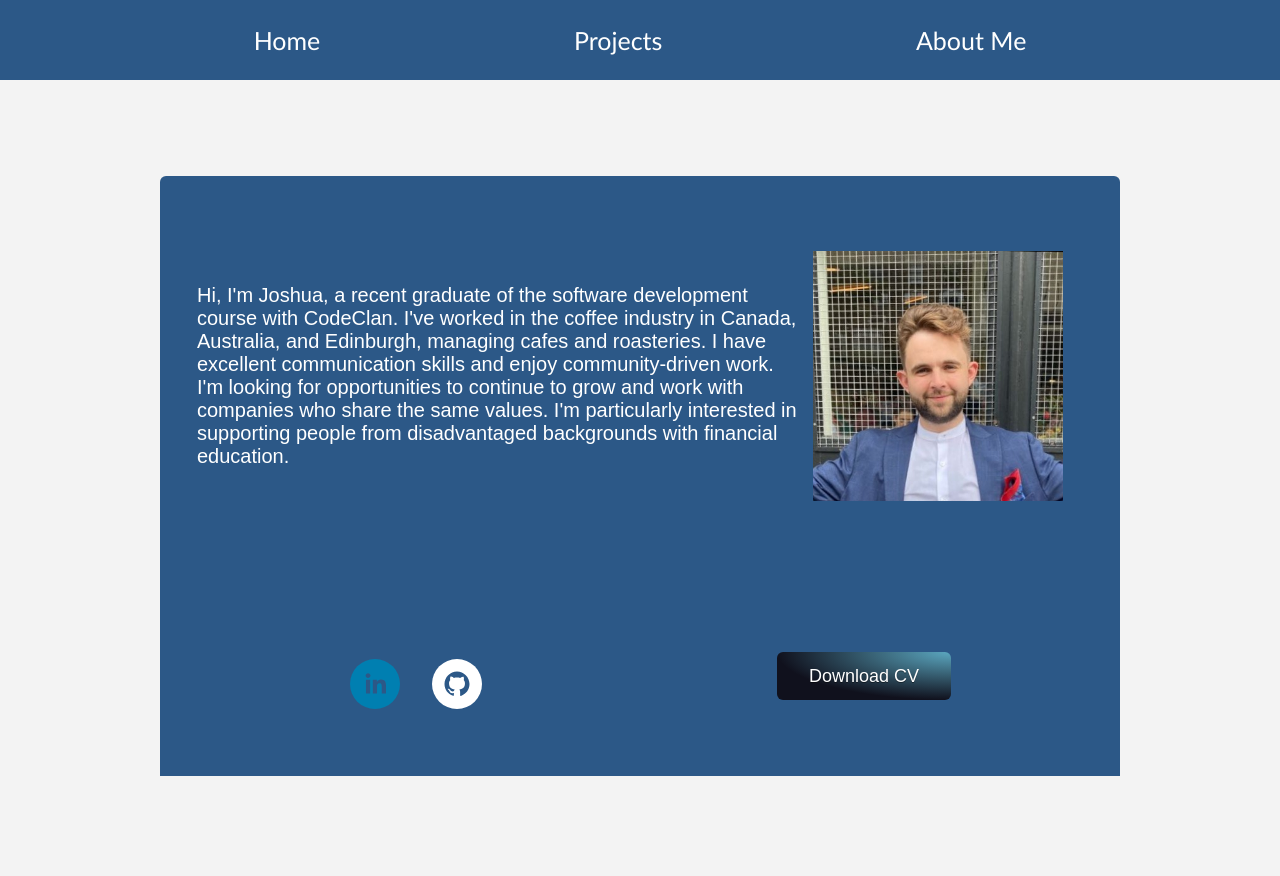
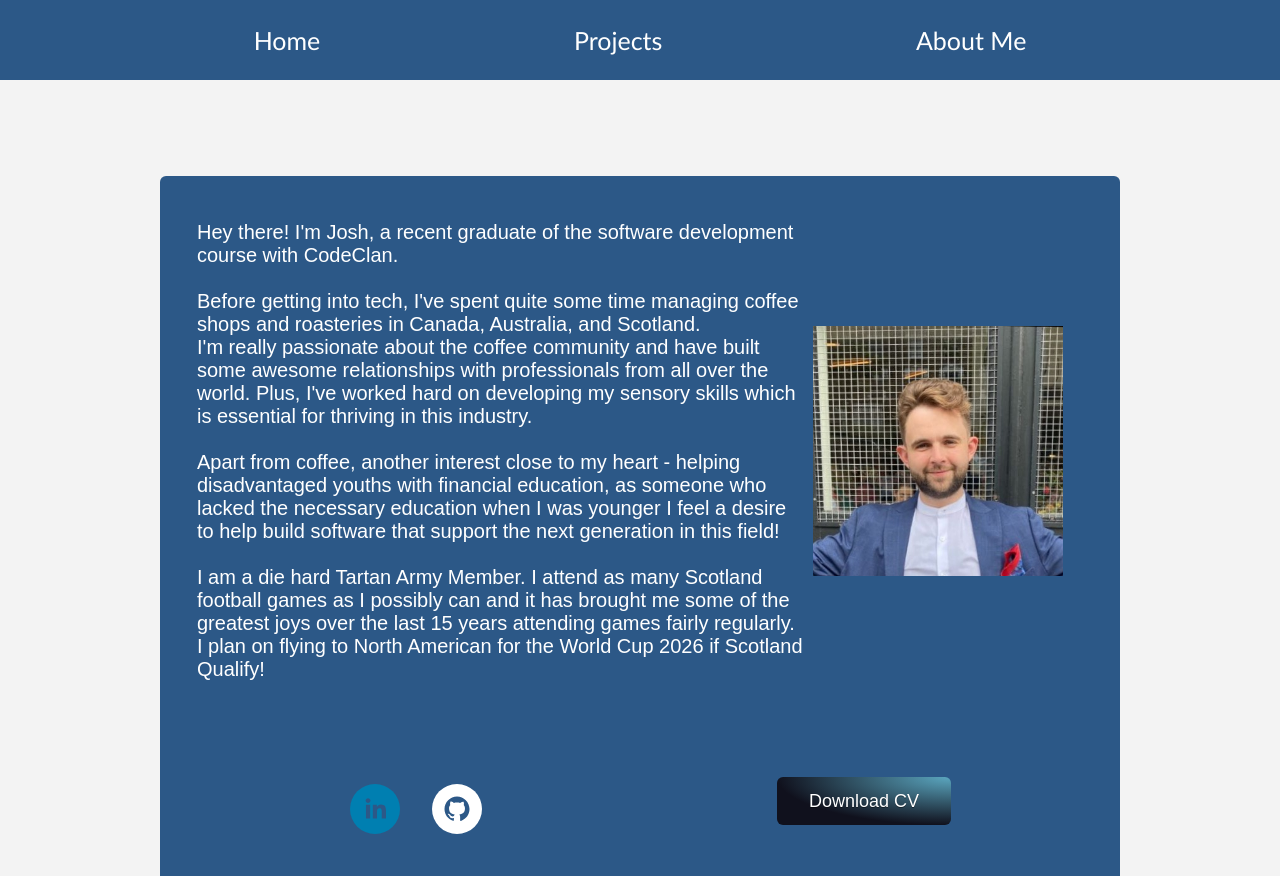
Before and after one commit to MackieJG/portfolio, a Next.js app: page /profile in a window 1280 px wide. Before the commit the page ends 800 px from the top, so only its background shows below. Built offline with nearby package versions, Linux system fonts and the light colour scheme.

Commit message:
Updating profile

```diff
--- a/src/pages/profile.js
+++ b/src/pages/profile.js
@@ -13,10 +13,17 @@ export default function Profile() {
                 <div className={styles.container}>
                     <div className={styles.profile}>
                         <p>
-                        Hi, I'm Joshua, a recent graduate of the software development course with CodeClan.
-                        I've worked in the coffee industry in Canada, Australia, and Edinburgh, managing cafes and roasteries.
-                        I have excellent communication skills and enjoy community-driven work. I'm looking for opportunities
-                        to continue to grow and work with companies who share the same values. I'm particularly interested in supporting people from disadvantaged backgrounds with financial education.
+                        Hey there! I'm Josh, a recent graduate of the software development course with CodeClan.<br></br><br></br>
+                        Before getting into tech, I've spent quite some time managing coffee shops and roasteries in Canada, Australia, and Scotland.<br></br>
+
+                        I'm really passionate about the coffee community and have built some awesome relationships with professionals from all over the world.
+                        Plus, I've worked hard on developing my sensory skills which is essential for thriving in this industry.<br></br><br></br>
+
+                        Apart from coffee, another interest close to my heart - helping disadvantaged youths with financial education,
+                        as someone who lacked the necessary education when I was younger I feel a desire to help build software that support the next generation in this field!<br></br><br></br>
+
+                        I am a die hard Tartan Army Member. I attend as many Scotland football games as I possibly can and it has brought me some of the greatest joys over the last 15 years attending games fairly regularly.
+                        I plan on flying to North American for the World Cup 2026 if Scotland Qualify!
                         </p>
                     </div>
                     <div className={styles.profileImage}>
--- a/src/styles/profile.module.css
+++ b/src/styles/profile.module.css
@@ -9,7 +9,7 @@
 
 .container {
     display: flex;
-    height: 400px;
+    height: 550px;
     width: 80%;
     color: #ffff;
     justify-content: center;
@@ -40,13 +40,12 @@
 
 .profileContainer {
     display: flex;
-    height: 200px;
+    height: 150px;
     width: 80%;
     color: #ffff;
     justify-content: center;
     padding: 2rem;
     background-color: #2c5887;
-
 }
 .socialIconsContainer {
     display: flex;
```
